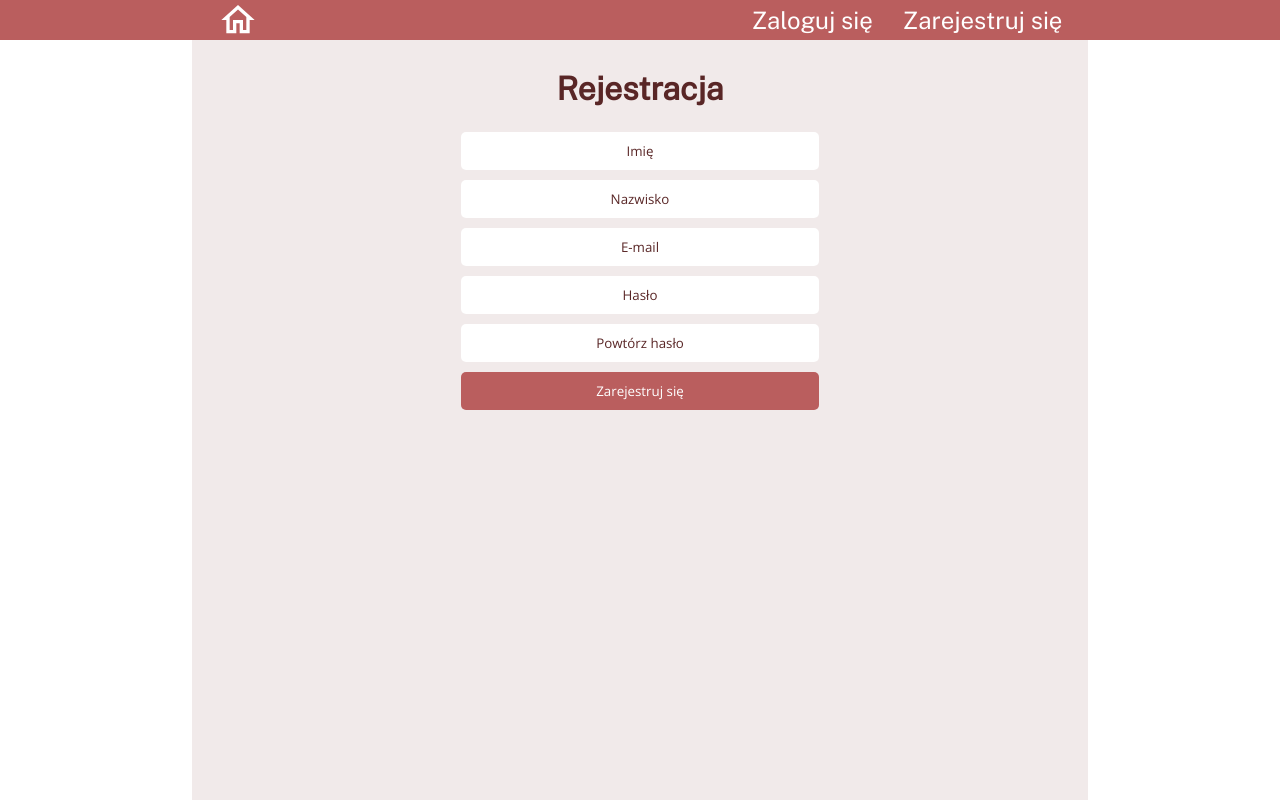
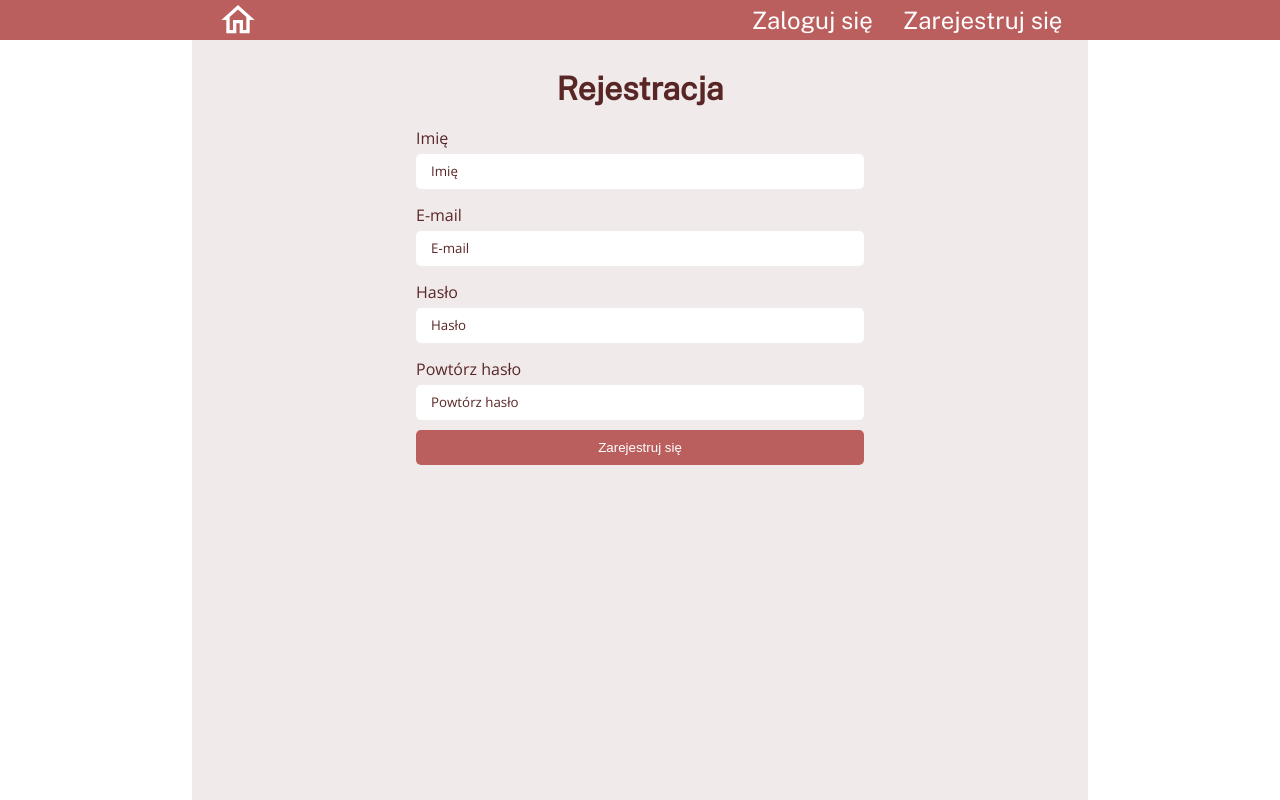
Before and after one commit to KrolikowskiK/joint-rides-arranging-web-app-react, a React (Vite) app: page /signup in a window 1280 px wide. Built offline with nearby package versions, Linux system fonts and the light colour scheme.

Commit message:
Refactored SignUp form

```diff
--- a/src/routes/SignUp.jsx
+++ b/src/routes/SignUp.jsx
@@ -1,4 +1,7 @@
 import React from "react";
+import { Formik, Form } from "formik";
+import { MyTextInput } from "../components/FormComponents";
+import * as Yup from "yup";
 import useAuth from "../components/Auth";
 import * as css from "../styles/signUp.module.scss";
 
@@ -8,16 +11,74 @@ export default function SignUp() {
   return authed ? (
     <h2 className={css.h2}>Już jesteś zalogowany</h2>
   ) : (
-    <form className={css.signup}>
+    <>
       <h1 className={css.header}>Rejestracja</h1>
-      <input className={css.input} type="text" placeholder="Imię" />
-      <input className={css.input} type="text" placeholder="Nazwisko" />
-      <input className={css.input} type="text" placeholder="E-mail" />
-      <input className={css.input} type="text" placeholder="Hasło" />
-      <input className={css.input} type="text" placeholder="Powtórz hasło" />
-      <button type="submit" className={css.button}>
-        Zarejestruj się
-      </button>
-    </form>
+      <Formik
+        initialValues={{
+          name: "",
+          email: "",
+          pwd: "",
+          pwdRe: "",
+        }}
+        validationSchema={Yup.object({
+          name: Yup.string().required("Required"),
+          email: Yup.string().required("Required"),
+          pwd: Yup.string().required("Required"),
+          pwdRe: Yup.string().required("Required"),
+        })}
+        onSubmit={(values, { setSubmitting }) => {
+          setTimeout(() => {
+            alert(JSON.stringify(values, null, 2));
+            setSubmitting(false);
+          }, 400);
+        }}
+      >
+        <Form className={css.form}>
+          <MyTextInput
+            id="name"
+            name="name"
+            type="text"
+            label="Imię"
+            placeholder="Imię"
+            labelclass={css.label}
+            inputclass={css.input}
+            errorclass={css.error}
+          />
+          <MyTextInput
+            id="email"
+            name="email"
+            type="text"
+            label="E-mail"
+            placeholder="E-mail"
+            labelclass={css.label}
+            inputclass={css.input}
+            errorclass={css.error}
+          />
+          <MyTextInput
+            id="pwd"
+            name="pwd"
+            type="text"
+            label="Hasło"
+            placeholder="Hasło"
+            labelclass={css.label}
+            inputclass={css.input}
+            errorclass={css.error}
+          />
+          <MyTextInput
+            id="pwdRe"
+            name="pwdRe"
+            type="text"
+            label="Powtórz hasło"
+            placeholder="Powtórz hasło"
+            labelclass={css.label}
+            inputclass={css.input}
+            errorclass={css.error}
+          />
+          <button type="submit" className={css.button}>
+            Zarejestruj się
+          </button>
+        </Form>
+      </Formik>
+    </>
   );
 }
--- a/src/styles/signUp.module.scss
+++ b/src/styles/signUp.module.scss
@@ -1,47 +1,47 @@
 @use "vars.scss";
 
-.signup {
+.header {
+  margin-top: 10px;
+  text-align: center;
+  color: vars.$dark;
+  font-family: vars.$prim-font;
+}
+
+.form {
   display: flex;
   flex-direction: column;
   width: 80%;
   margin: 0 auto;
   margin-top: 20px;
-  text-align: center;
+
+  font-family: vars.$sec-font;
+  color: vars.$dark;
 }
 
-.top {
-  margin: 20px auto;
-}
-
-.header {
-  color: vars.$dark;
-  font-family: vars.$prim-font;
-  margin-bottom: 20px;
+.label {
+  margin-top: 10px;
 }
 
 .input {
-  width: 80%;
+  width: 100%;
   border-radius: 5px;
   border: 0;
   margin: 5px auto;
-  font-family: vars.$sec-font;
-  color: vars.$dark;
-  text-align: center;
-  padding: 10px 0;
+  padding: 10px 15px;
 }
 
 .input::placeholder {
+  font-family: vars.$sec-font;
   color: vars.$dark;
 }
 
 .button {
-  width: 80%;
-  font-family: vars.$sec-font;
-  color: vars.$white;
+  width: 100%;
   margin: 5px auto;
   padding: 10px 0;
   border-radius: 5px;
   border: 0;
+  color: vars.$white;
   background-color: vars.$medium;
 }
 
@@ -53,9 +53,13 @@
 }
 
 @media (min-width: 769px) {
-  .signup {
+  .header {
+    margin-top: 30px;
+  }
+
+  .form {
     width: 50%;
-    margin: 30px auto;
+    margin: 10px auto;
   }
 
   .h2 {
```
